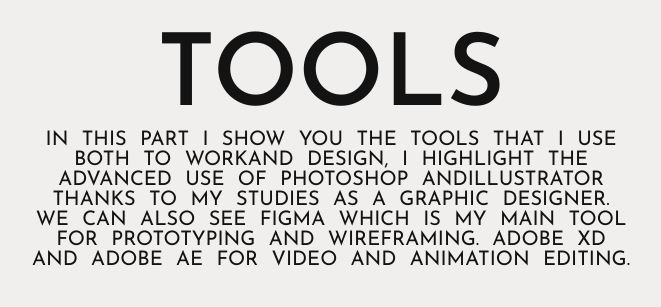
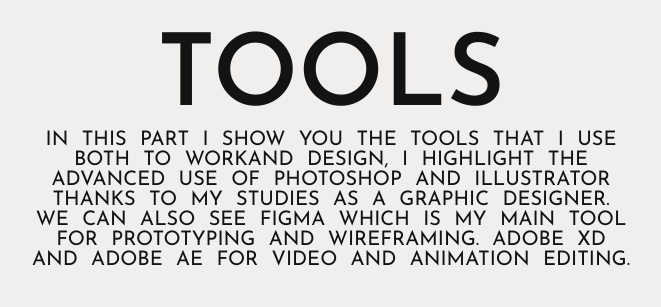
Before and after one commit to AgusEliel/Portfolio, a website: page skills.html in a window 1280 px wide. Shown: the part 980-1287 px from the top of the page, without its empty margins (309-970 px from the left). Drawn offline with nearby package versions, Linux system fonts and the light colour scheme.

Commit message:
fix skills

```diff
--- a/skills.html
+++ b/skills.html
@@ -169,11 +169,11 @@
                 <h2 class="skills2__textbox__title">TOOLS</h2>
                 <p class="skills2__textbox__p">
                     IN THIS PART I SHOW YOU THE TOOLS THAT I USE BOTH TO WORKAND
-                    DESIGN, I HIGHLIGHT THE ADVANCED USE OF PHOTOSHOP
-                    ANDILLUSTRATOR THANKS TO MY STUDIES AS A GRAPHIC DESIGNER.
-                    WE CAN ALSO SEE FIGMA WHICH IS MY MAIN TOOL FOR PROTOTYPING
-                    AND WIREFRAMING. ADOBE XD AND ADOBE AE FOR VIDEO AND
-                    ANIMATION EDITING.
+                    DESIGN, I HIGHLIGHT THE ADVANCED USE OF PHOTOSHOP AND
+                    ILLUSTRATOR THANKS TO MY STUDIES AS A GRAPHIC DESIGNER. WE
+                    CAN ALSO SEE FIGMA WHICH IS MY MAIN TOOL FOR PROTOTYPING AND
+                    WIREFRAMING. ADOBE XD AND ADOBE AE FOR VIDEO AND ANIMATION
+                    EDITING.
                 </p>
             </div>
             <div data-aos="fade-right" class="skills2__tools">
```
